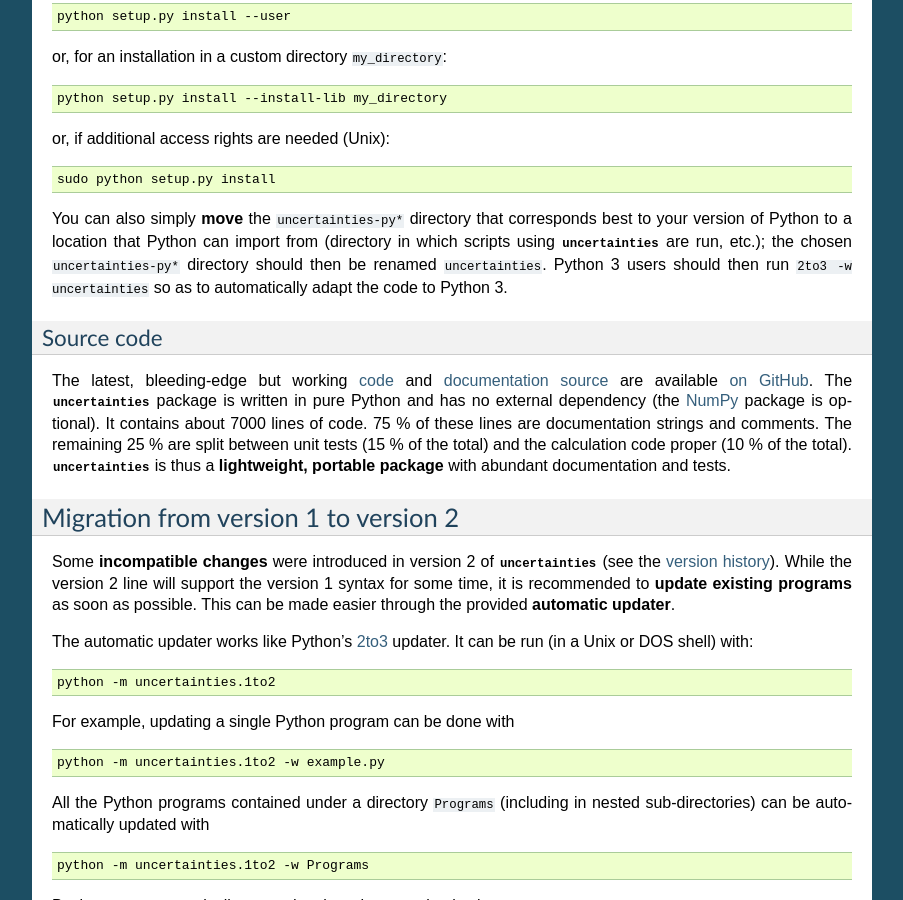
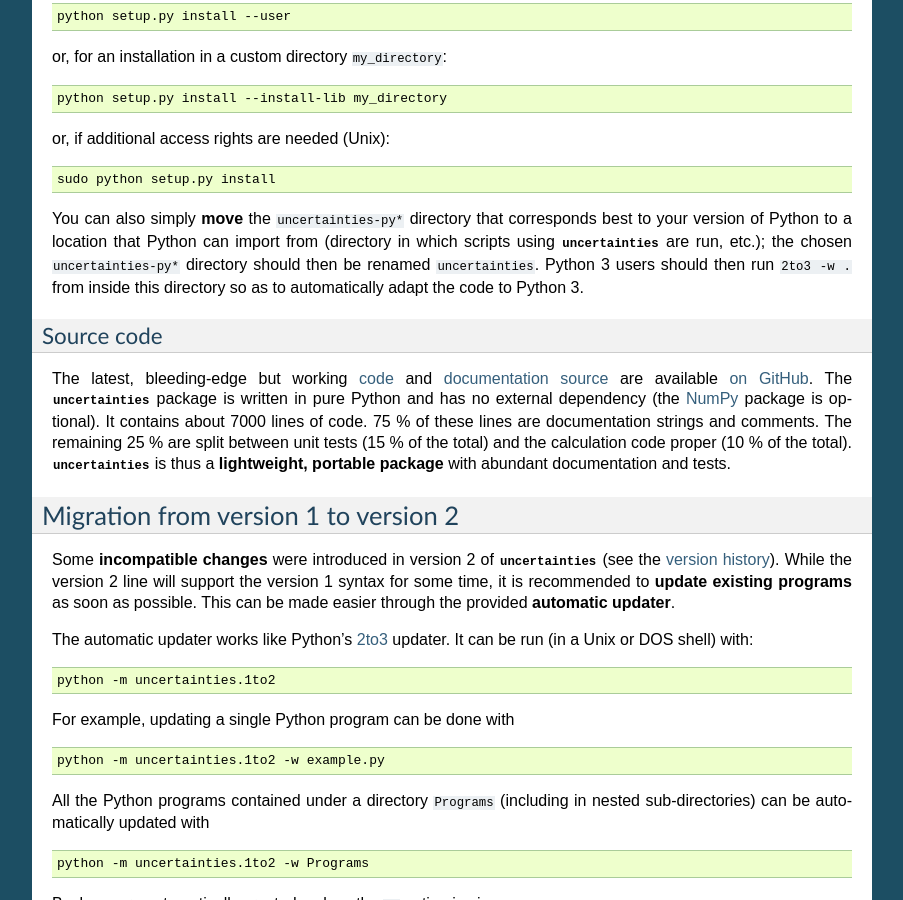
Before and after one commit to lmfit/uncertainties, a Sphinx documentation site: the page built from doc/index.rst, in a window 1280 px wide and 900 px high, scrolled down 2694 px. Shown: the whole window, without its empty margins (198-1101 px from the left). Built offline with Sphinx 7.4.7, drawn with Linux system fonts in a browser that asks for light colours; the version number is read from the project's files by our own code.

Commit message:
Explicit Python 3 "copy" install method.

```diff
--- a/doc/index.rst
+++ b/doc/index.rst
@@ -197,8 +197,9 @@ that corresponds best to your version of Python to a location that
 Python can import from (directory in which scripts using
 :mod:`uncertainties` are run, etc.); the chosen
 :file:`uncertainties-py*` directory should then be renamed
-:file:`uncertainties`. Python 3 users should then run ``2to3 -w
-uncertainties`` so as to automatically adapt the code to Python 3.
+:file:`uncertainties`. Python 3 users should then run ``2to3 -w .``
+from inside this directory so as to automatically adapt the code to
+Python 3.
 
 Source code
 -----------
```
